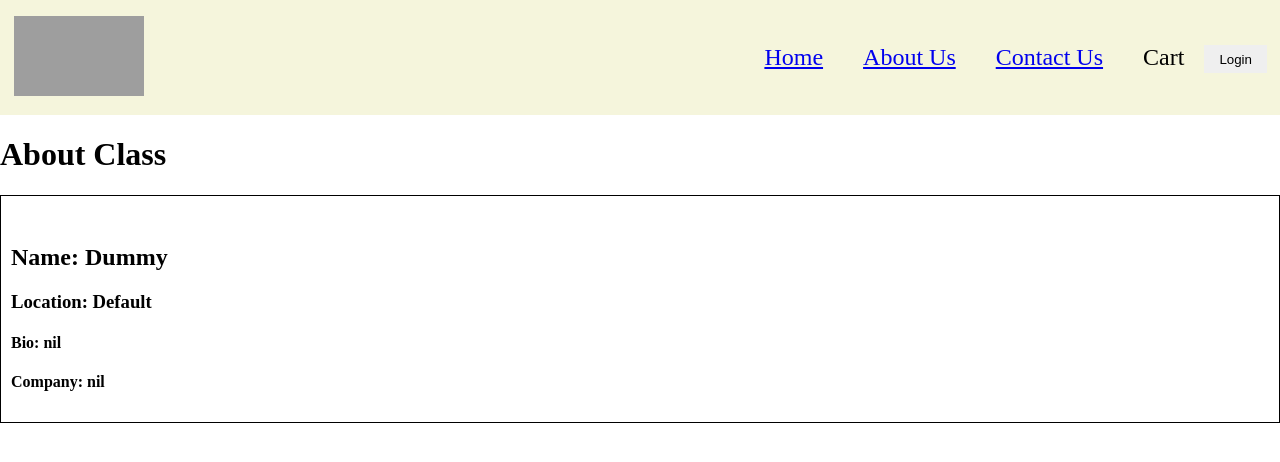
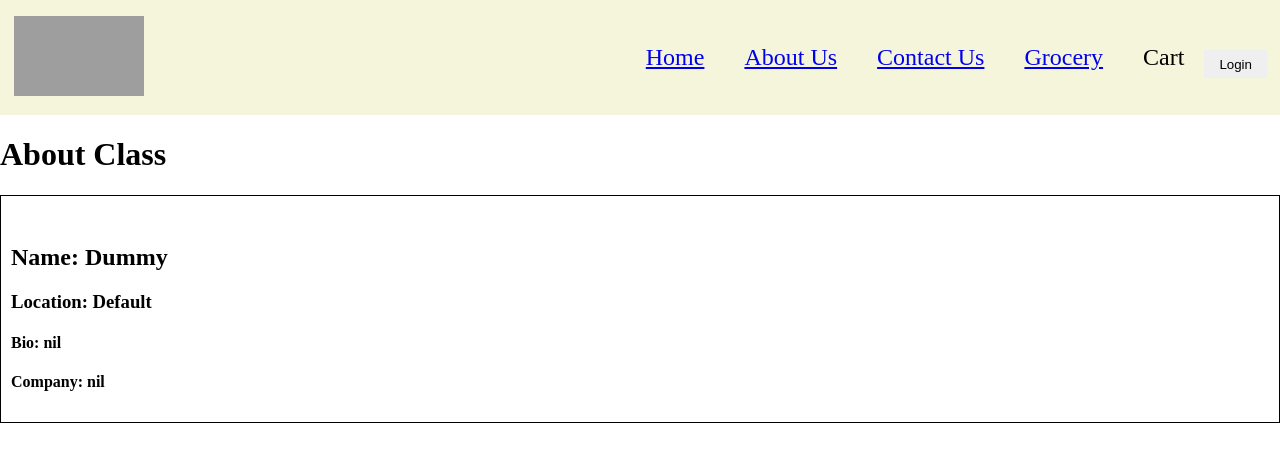
Before and after one commit to asif-mohmd/Food-Ordering-App-React, a React (Vite) app: page /about in a window 1280 px wide. Shown: the top 462 px of the page. Built offline with nearby package versions, Linux system fonts and the light colour scheme; no server answers; grey boxes are pictures that could not be loaded.

Commit message:
Lazy loading/code splitting is completed

```diff
--- a/src/App.js
+++ b/src/App.js
@@ -1,12 +1,17 @@
-import React from "react";
+import React, { lazy,Suspense } from "react";
 import ReactDOM from "react-dom/client";
 import Header from "./components/Header";
 import Body from "./components/Body";
 import { createBrowserRouter ,Outlet,RouterProvider} from "react-router-dom";
-import About from "./components/About"
+// import About from "./components/About"
 import Contact from "./components/Contact";
 import Error from "./components/Error";
 import RestaurantMenu from "./components/RestaurantMenu";
+// import Grocery from "./components/grocery";
+
+
+const Grocery = lazy(()=> import("./components/grocery"))
+const About = lazy(()=> import("./components/About"))
 
 const AppLayout = () => {
   return (
@@ -30,11 +35,15 @@
       },
       {
         path:"/about",
-        element:<About/>
+        element:<Suspense fallback={<h1>Loding About Page.........</h1>}><About/></Suspense>
       },
       {
         path:"/contact",
         element:<Contact/>
+      },
+      {
+        path:"/grocery",
+        element:<Suspense fallback={<h1>Loading...........</h1>}><Grocery/></Suspense>
       },
       {
         path:"/restaurants/:resId",
--- /dev/null
+++ b/src/components/Grocery.js
@@ -0,0 +1,11 @@
+const Grocery = () =>{
+
+
+    return (
+
+        <h1>This is the Grocery Store</h1>
+
+    )
+}
+
+export default Grocery
--- a/src/components/Header.js
+++ b/src/components/Header.js
@@ -17,6 +17,7 @@
           <li><Link to={"/"}>Home</Link></li>
           <li><Link to={"/about"}>About Us</Link></li>
           <li><Link to={"/contact"}>Contact Us</Link></li>
+          <li><Link to={"/grocery"}>Grocery</Link></li>
           <li>Cart</li>
 
           <button
```
